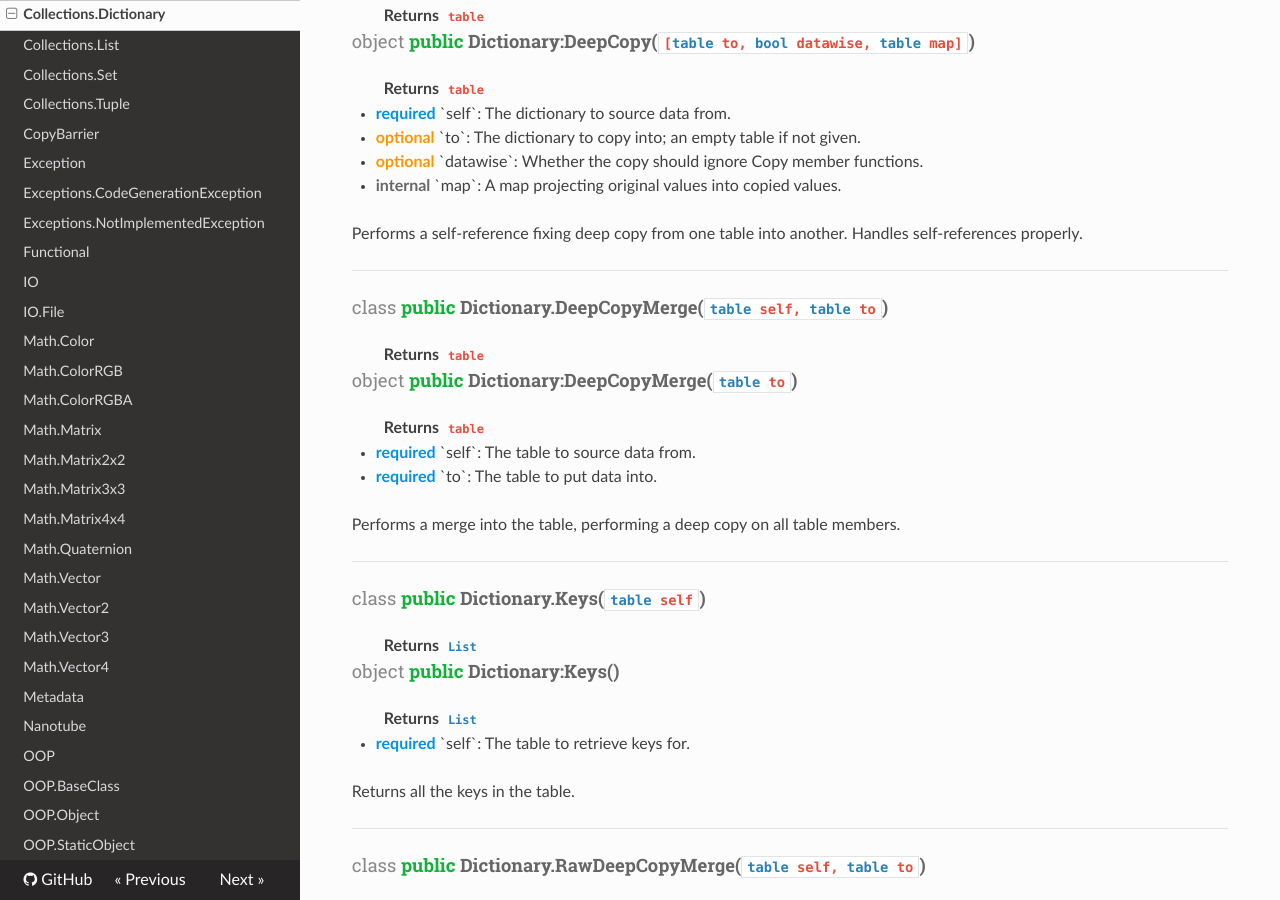
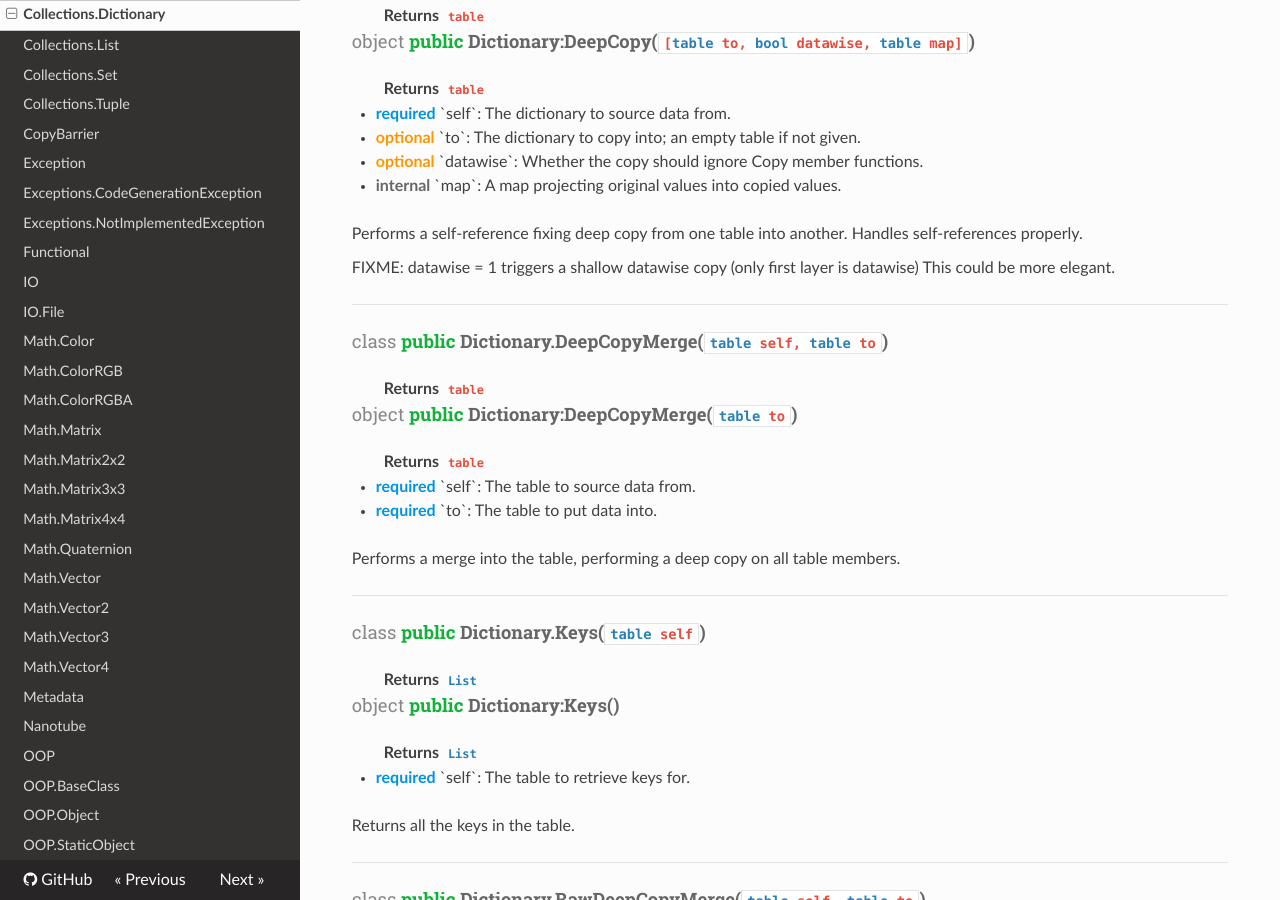
Before and after one commit to lua-carbon/carbon, an MkDocs documentation site: the page built from docs/Classes/Collections.Dictionary.md, in a window 1280 px wide and 900 px high, scrolled down 668 px. Built offline with MkDocs 1.6.1, drawn with Linux system fonts in a browser that asks for light colours; nearby versions of some CDN libraries; old or Windows-style settings are respelled for this version of MkDocs.

```diff
--- a/docs/Classes/Collections.Dictionary.md
+++ b/docs/Classes/Collections.Dictionary.md
@@ -37,6 +37,9 @@
 
 Performs a self-reference fixing deep copy from one table into another.
 Handles self-references properly.
+
+FIXME: datawise = 1 triggers a shallow datawise copy (only first layer is datawise)
+This could be more elegant.
 <hr/>
 <h4 class="method-name"><span class="doc-scope doc-class">class</span> <span class="doc-visibility doc-public">public</span> Dictionary.DeepCopyMerge(<code><a href="Types#table">table</a> self, <a href="Types#table">table</a> to</code>)</h4>
 <p class="method-returns bold">Returns <code>table</code></p><h4 class="method-name"><span class="doc-scope doc-object">object</span> <span class="doc-visibility doc-public">public</span> Dictionary:DeepCopyMerge(<code><a href="Types#table">table</a> to</code>)</h4>
```
Also changed, not shown: 5 other files.
